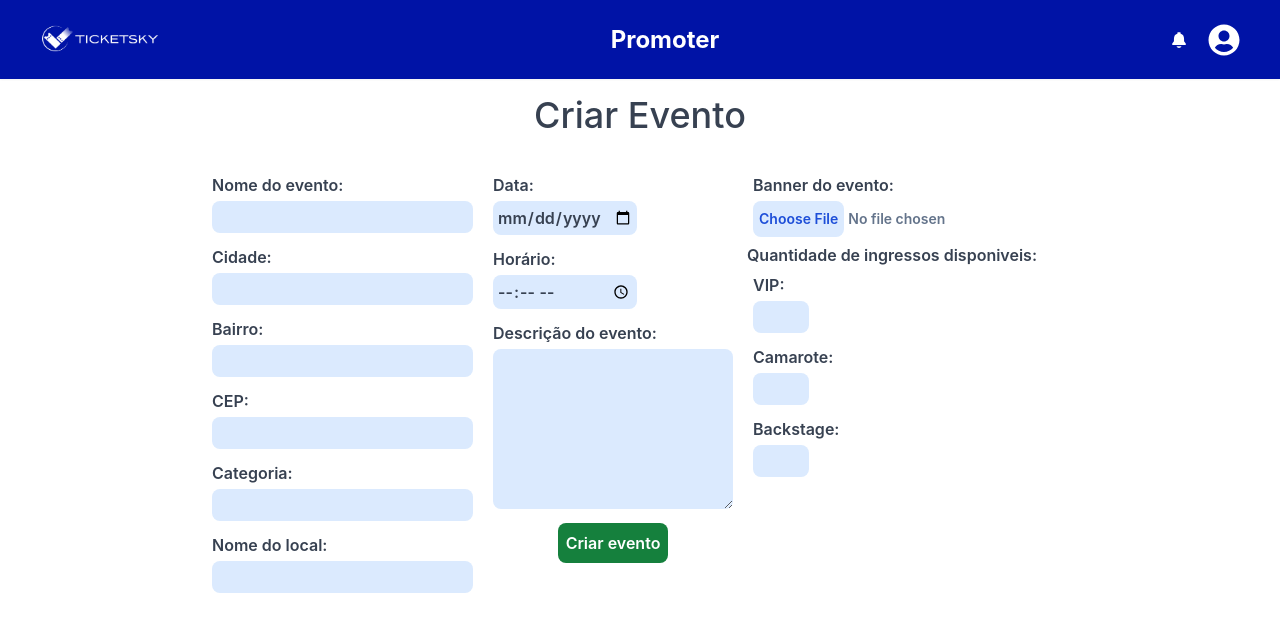
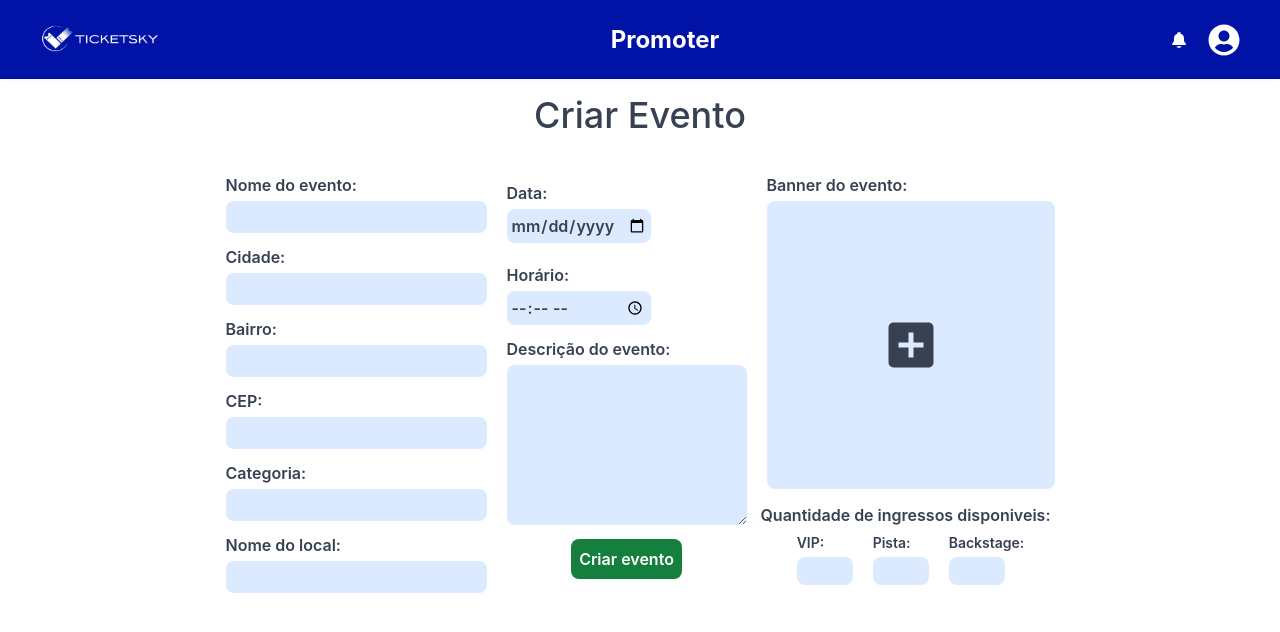
Before and after one commit to GambiarraTech/ticket-sky, a Next.js app: page /promoter/criarEvento in a window 1280 px wide. Shown: the top 632 px of the page. Built offline with nearby package versions, Linux system fonts and the light colour scheme.

Commit message:
Criação da dropzone

```diff
--- a/package.json
+++ b/package.json
@@ -18,6 +18,7 @@
     "next": "13.3.0",
     "react": "18.2.0",
     "react-dom": "18.2.0",
+    "react-dropzone": "^14.2.3",
     "react-icons": "^4.8.0",
     "typescript": "5.0.4"
   },
--- /dev/null
+++ b/src/components/promoter/Dropzone.tsx
@@ -0,0 +1,41 @@
+import { useCallback, useState } from 'react';
+import {Accept, useDropzone } from 'react-dropzone';
+import { MdAddBox } from 'react-icons/md';
+import style from '../../styles/promoter/dropzone.module.css';
+import { Anybody } from 'next/font/google';
+import { stringify } from 'querystring';
+
+interface Props{
+    onFileUploaded:(file: File) => void;
+}
+
+ const Dropzone:React.FC<Props>  =({onFileUploaded}) =>{
+
+  const [selectedFileUrl, setSelectedFileUrl] = useState('');
+
+  const onDrop = useCallback((acceptedFiles: any) => {
+
+    const file = acceptedFiles[0];
+
+    const fileUrl = URL.createObjectURL(file);
+
+    setSelectedFileUrl(fileUrl);
+
+    onFileUploaded(file);
+  }, [onFileUploaded]);
+  const { getRootProps, getInputProps } = useDropzone({ onDrop, accept: 'image/*' as unknown as Accept,});
+
+  return (
+    <div className={style.dropzone} {...getRootProps()}>
+      <input {...getInputProps()} accept='image/*' />
+      {selectedFileUrl ? (
+        <img src={selectedFileUrl} alt="Banner do evento" />
+      ) : (
+        <p>
+          <MdAddBox />
+        </p>
+      )}
+    </div>
+  );
+}
+export default Dropzone;
--- a/src/pages/promoter/criarEvento.tsx
+++ b/src/pages/promoter/criarEvento.tsx
@@ -1,6 +1,7 @@
 import { useState } from 'react';
 import NavBar from '../../components/promoter/NavBar';
 import style from '../../styles/promoter/criarEvento.module.css';
+import Dropzone from '../../components/promoter/Dropzone';
 
 export default function CriarEvento() {
   const [evento, setEvento] = useState({
@@ -12,24 +13,40 @@ export default function CriarEvento() {
     local: '',
     data: '',
     hora: '',
-    minuto: '',
     descricao: '',
-    imagem: '',
     vip: 0,
-    camarote: 0,
+    pista: 0,
     backstage: 0,
   });
 
-  const handleFormEdit = (event: any, name: string) => {
-    setEvento({ ...evento, [name]: event.target.value });
-    event.preventDefault();
-  };
+  const [selectedFile, setSelectedFile] = useState<File>();
 
   const handleForm = (event: any) => {
     event.preventDefault();
+    const data = new FormData();
+    data.append('nome',evento.nome);
+    data.append('cidade',evento.cidade);
+    data.append('bairro',evento.bairro);
+    data.append('cep',evento.cep);
+    data.append('categoria',evento.categoria);
+    data.append('local',evento.local);
+    data.append('data',evento.data);
+    data.append('descricao',evento.descricao);
+    data.append('vip',`${evento.vip}`); //*formData só aceita strig ou arquivo
+    data.append('pista',`${evento.pista}`);
+    data.append('backstage',`${evento.backstage}`);
+    if(selectedFile){
+        data.append('imagem',selectedFile);
+    }
     console.log(JSON.stringify(evento));
+    for (const [chave, valor] of data.entries()) {
+        console.log(chave, valor);
+      }
+    /*const objeto = Object.fromEntries(data.entries());
+    const jsonString = JSON.stringify(objeto);
+
+    console.log(jsonString);*/
   };
-
 
   return (
     <NavBar>
@@ -169,20 +186,14 @@ export default function CriarEvento() {
           </div>
 
           <div className={style.partes}>
+
             <div className={style.campo}>
               Banner do evento:
-              <input
-                className={style.input_imagem}
-                name="imagem"
-                type="file"
-                accept="image/*"
-                required
-                onChange={(e) => {
-                  evento.imagem = e.target.value;
-                }}
-              />
+              <Dropzone onFileUploaded = {setSelectedFile} />
             </div>
+
             <div className={style.data}>Quantidade de ingressos disponiveis:</div>
+            <div className={style.ingressos}>
               <div className={style.campo}>
                 VIP:
                 <input
@@ -197,15 +208,15 @@ export default function CriarEvento() {
                 />
               </div>
               <div className={style.campo}>
-              Camarote:
+                Pista:
                 <input
                   className={style.input_pequeno}
-                name="camarote"
+                  name="pista"
                   type="number"
                   min={0}
                   required
                   onChange={(e) => {
-                  evento.camarote = Number(e.target.value);
+                    evento.pista = Number(e.target.value);
                   }}
                 />
               </div>
@@ -223,6 +234,7 @@ export default function CriarEvento() {
                 />
               </div>
             </div>
+          </div>
         </form>
       </div>
     </NavBar>
--- a/src/styles/promoter/criarEvento.module.css
+++ b/src/styles/promoter/criarEvento.module.css
@@ -22,7 +22,7 @@
 }
 
 .data{
-    @apply font-semibold flex gap-2
+    @apply font-semibold flex gap-2 mt-2
 }
 
 .input_data{
@@ -45,3 +45,7 @@
 .input_pequeno{
     @apply w-14 bg-blue-100 rounded-lg p-1 hover:bg-blue-200 hover:scale-105
 }
+
+.ingressos{
+    @apply flex text-sm gap-2 justify-center items-center
+}
--- /dev/null
+++ b/src/styles/promoter/dropzone.module.css
@@ -0,0 +1,11 @@
+.dropzone {
+  @apply h-72 w-72  bg-blue-100 flex justify-center items-center outline-0 rounded-lg cursor-pointer;
+}
+
+.dropzone img {
+  @apply h-full w-full  object-cover;
+}
+
+.dropzone p {
+  @apply text-6xl;
+}
--- a/tsconfig.json
+++ b/tsconfig.json
@@ -1,6 +1,7 @@
 {
   "compilerOptions": {
     "target": "es5",
+    "downlevelIteration": true,
     "lib": ["dom", "dom.iterable", "esnext"],
     "allowJs": true,
     "skipLibCheck": true,
```
Also changed, not shown: 1 other file (tests, documents, lock files or other folders). Lines whose indentation alone changed are shown as unchanged.
